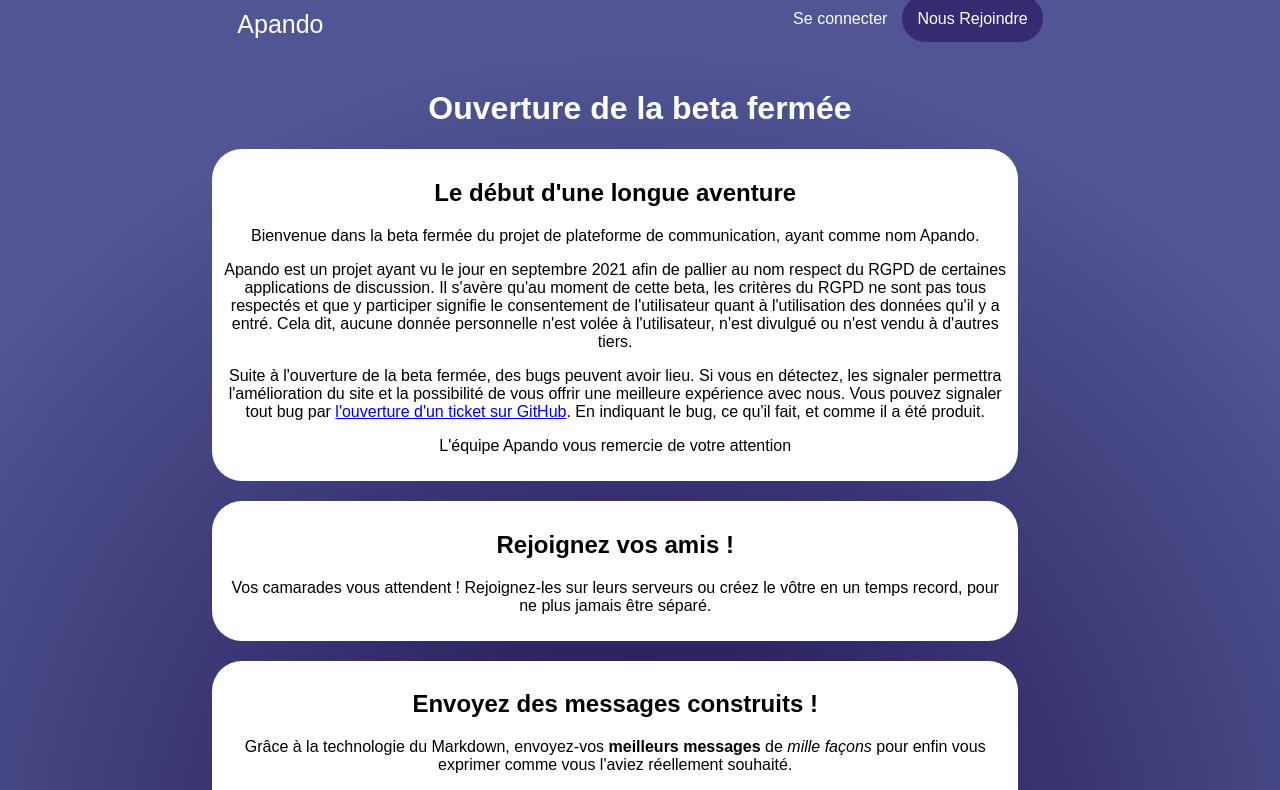
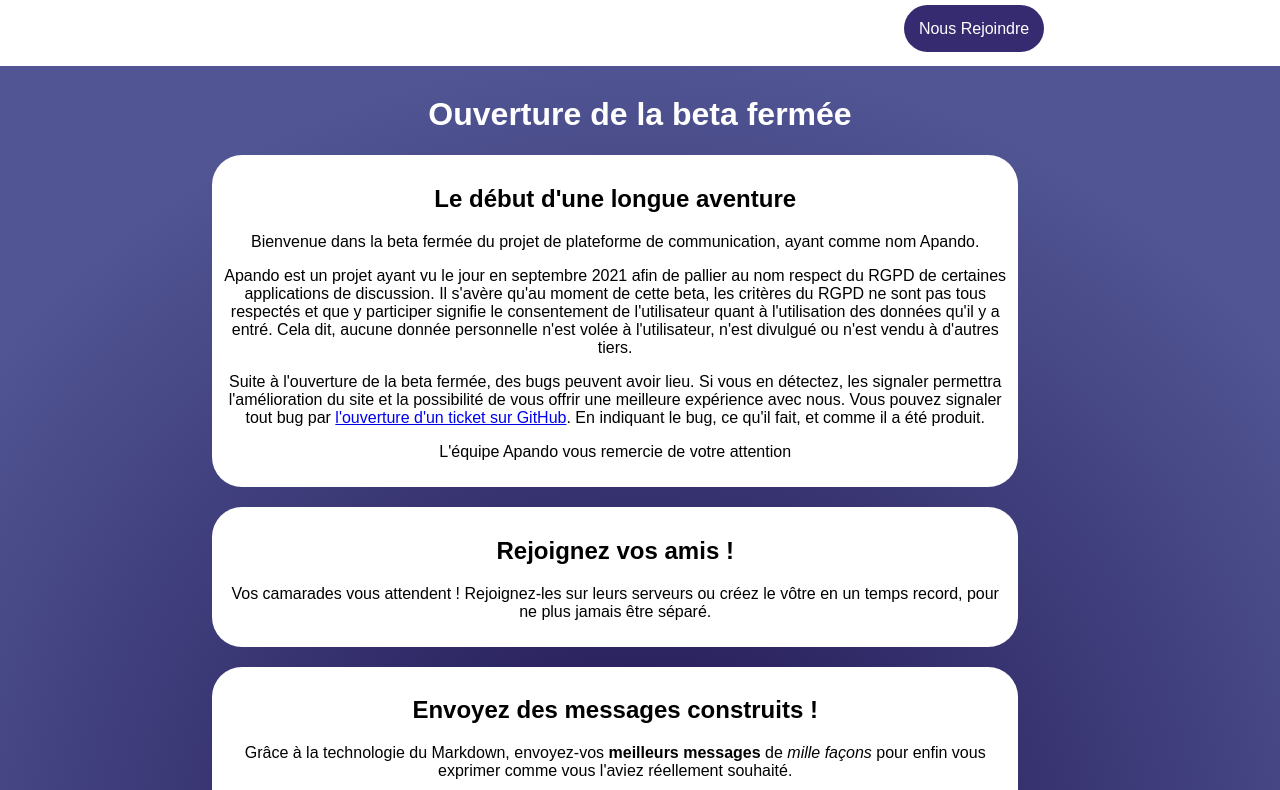
Before and after one commit to Taliayaya/Apando, a React (Create React App) app: page / in a window 1280 px wide. Shown: the top 790 px of the page. Built offline with nearby package versions, Linux system fonts and the light colour scheme.

Commit message:
New Header

```diff
--- a/src/components/Header/index.jsx
+++ b/src/components/Header/index.jsx
@@ -10,7 +10,6 @@
     justify-content: space-around;
     padding: 10px 10px 50px;
     z-index: 1;
-    background-color: ${theme.chat_input_bg_color};
 `
 
 const StyledSignUp = styled(Link)`
@@ -31,6 +30,13 @@
     text-decoration: none;
     color: ${theme.font_color};
     z-index: 0;
+    padding: 3px;
+    border-radius: 30px;
+    &:hover {
+        opacity: 0.5;
+        font-size: 30px;
+    }
+    transition: all 0.5s ease;
 `
 
 const StyledLoginLink = styled(Link)`
@@ -45,21 +51,13 @@
 `
 
 function Header() {
-    const { authed, logout } = useAuth()
-    const navigate = useNavigate()
-    const handleLogout = () => {
-        logout()
-        navigate('/')
-    }
-
     return (
         <StyledNav>
             <StyledTitleLink to="/">Apando</StyledTitleLink>
-            <div>
+            <div style={{ paddingTop: '10px' }}>
                 <StyledLoginLink to="/login">Se connecter</StyledLoginLink>
                 <StyledSignUp to="/signup">Nous Rejoindre</StyledSignUp>
             </div>
-            {authed && <button onClick={() => handleLogout}>Logout</button>}
         </StyledNav>
     )
 }
```
